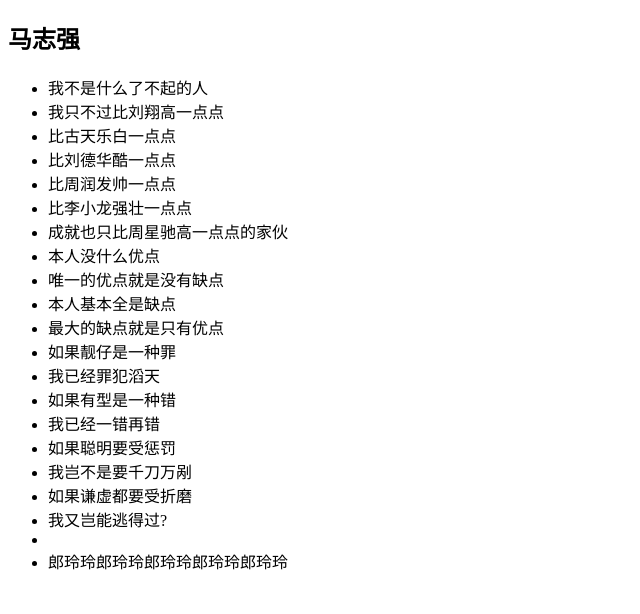
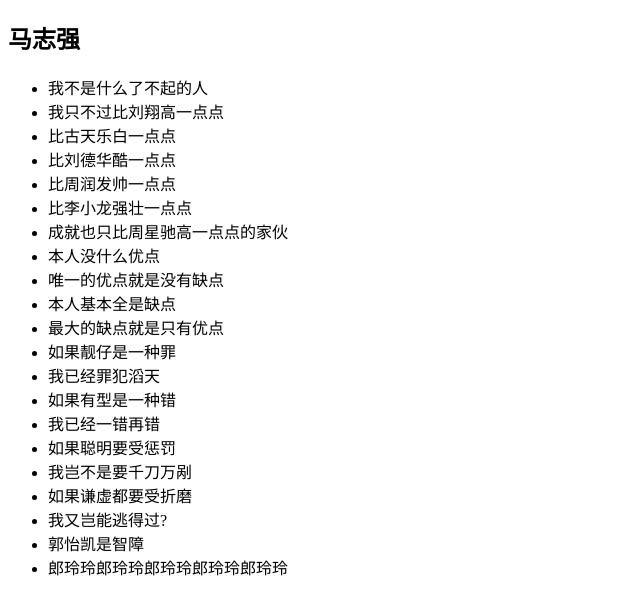
Before and after one commit to langlingling/teamSeven, a plain HTML site: page src/index.html in a window 1280 px wide. Shown: the whole page, without its empty margins (0-640 px from the left). Drawn offline with Linux system fonts and the light colour scheme.

Commit message:
Update index.html

```diff
--- a/src/index.html
+++ b/src/index.html
@@ -31,7 +31,7 @@
             <li>我岂不是要千刀万剐</li>
             <li>如果谦虚都要受折磨</li>
             <li>我又岂能逃得过?</li>
-            <li></li>
+            <li>郭怡凯是智障</li>
             <li>郎玲玲郎玲玲郎玲玲郎玲玲郎玲玲</li>
         </ul>
     </div>
```
